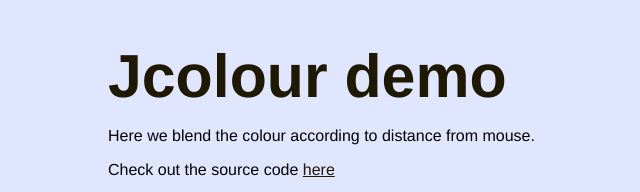
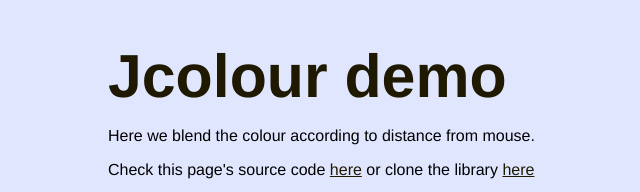
Before and after one commit to lingo/jcolour, a plain HTML site: page index.html in a window 1280 px wide. Shown: the whole page, without its empty margins (182-822 px from the left). Drawn offline with Linux system fonts and the light colour scheme.

Commit message:
Updated source links

```diff
--- a/index.html
+++ b/index.html
@@ -41,7 +41,7 @@
 	<h1>Jcolour demo</h1>
 	<div id="info">
 		<p>Here we blend the colour according to distance from mouse.</p>
-		<p>Check out the source code <a href="https://github.com/lingo/jcolour/" title="GitHub">here</a></p>
+		<p>Check this page's source code <a href="https://github.com/lingo/jcolour/blob/gh-pages/index.html">here</a> or clone the library <a href="https://github.com/lingo/jcolour" title="GitHub">here</a></p>
 	</div>
 	<div id='boxes'></div>
 </div>
```
